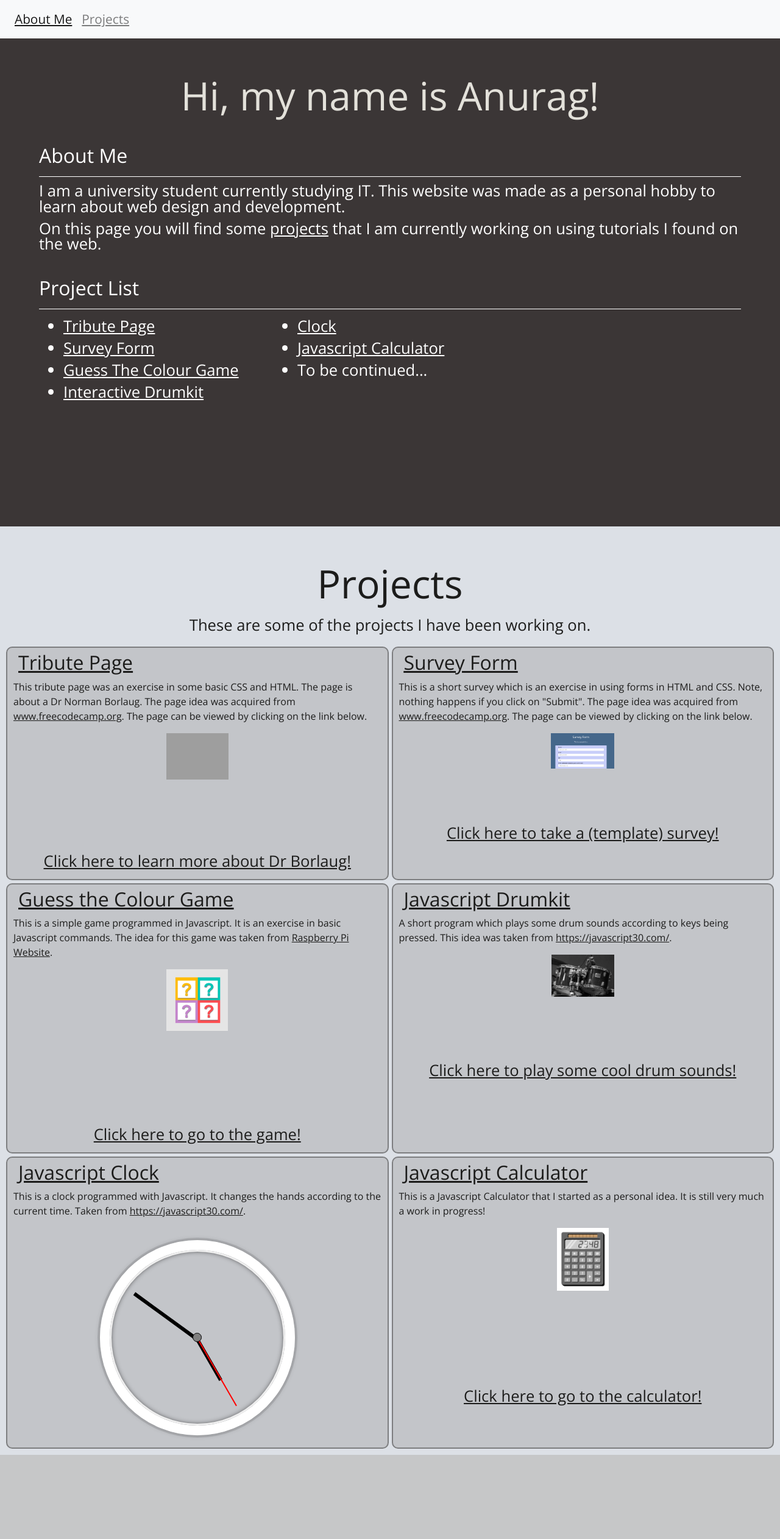
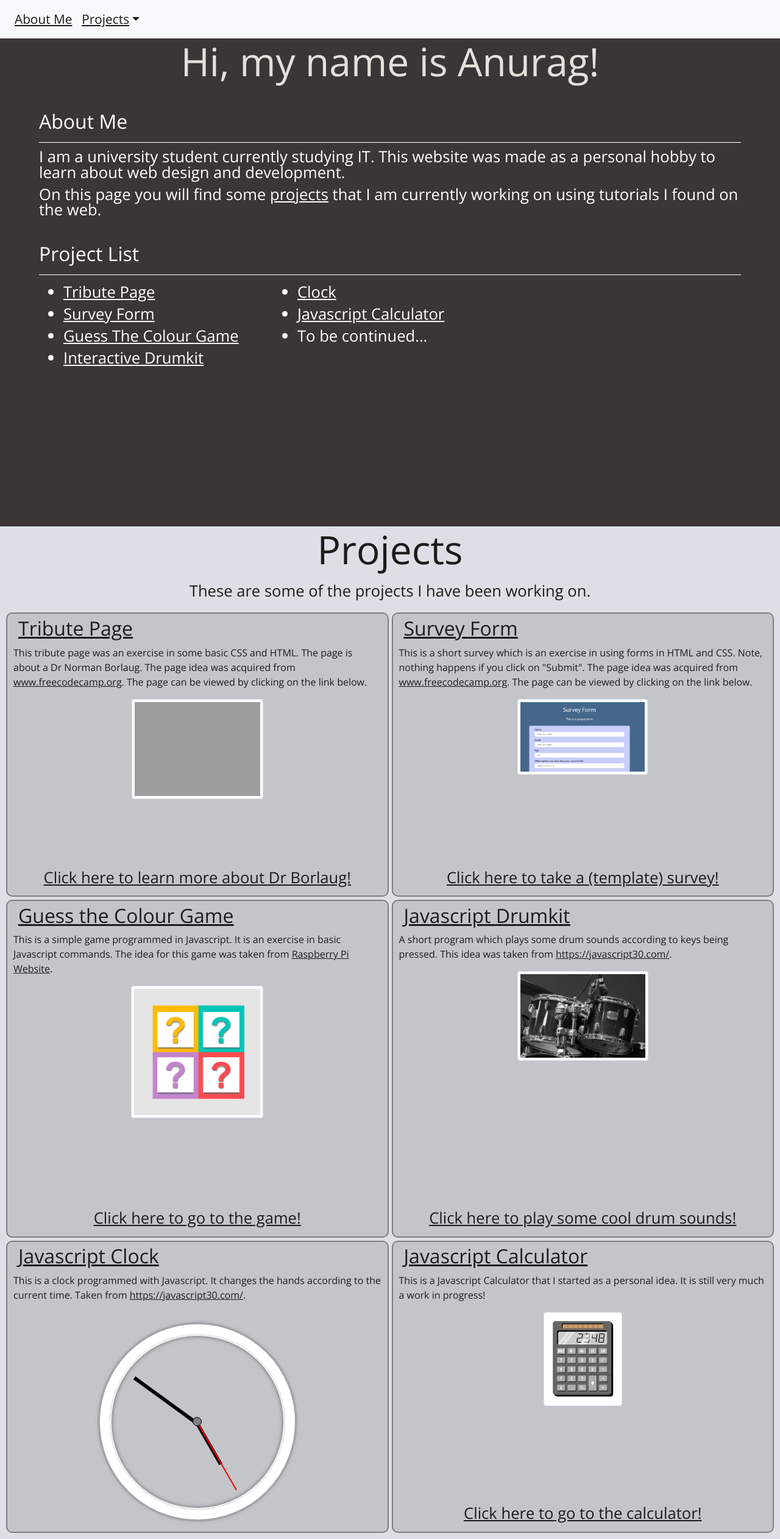
Before and after one commit to anuragpurkayastha/anuragpurkayastha.github.io, a PHP site: page / in a window 1280 px wide. Shown: the whole page at 61% size. Before the commit the page ends 2385 px from the top, so only its background shows below. Run offline with PHP 8.4, Linux system fonts and the light colour scheme; grey boxes are pictures that could not be loaded.

Commit message:
Implemented Bootstrap on Homepage

```diff
--- a/css/style.css
+++ b/css/style.css
@@ -15,7 +15,6 @@ html {
 }
 
 body {
-  margin: 0;
   font-family: 'Open Sans';
   background-color: #dce0e6;
   color: #1c1c1b;
@@ -46,7 +45,6 @@ h1 {
   font-size: 400%;
   text-align: center;
   text-decoration: none;
-  padding-top: 56px;
   margin: 0px auto 10px auto;
 }
 
@@ -62,7 +60,7 @@ nav	{
 }
 
 nav a:hover	{
-	background-color: red;
+	background-color: #c8cbcf;
 }
 /*================================================*/
 /*	Welcome section*/
@@ -130,9 +128,6 @@ nav a:hover	{
 }
 
 .project-section {
-  display: flex;
-  flex:1;
-  flex-direction: column;
   border: 2px solid #7d7e80;
   border-radius: 10px;
   padding-left: 10px;
@@ -151,13 +146,12 @@ nav a:hover	{
 	font-weight: 400;
 	font-size: 2rem;
 	text-align: left;
-  margin: 0.3rem auto 0.5rem 0.5rem;
+	margin: 0.3rem auto 0.5rem 0.5rem;
 }
 
 .project-section img{
-	max-width: 40%;
-	max-height: 40%;
-	margin: 0px auto 10px auto;
+	max-width: 60%;
+	max-height: 60%;
 }
 
 .project-link {
--- a/index.html
+++ b/index.html
@@ -3,27 +3,35 @@
   <head>
     <meta charset="utf-8">
 	<link rel="stylesheet" href="https://stackpath.bootstrapcdn.com/bootstrap/4.3.1/css/bootstrap.min.css" integrity="sha384-ggOyR0iXCbMQv3Xipma34MD+dH/1fQ784/j6cY/iJTQUOhcWr7x9JvoRxT2MZw1T" crossorigin="anonymous">
+	<script src="https://code.jquery.com/jquery-3.3.1.slim.min.js" integrity="sha384-q8i/X+965DzO0rT7abK41JStQIAqVgRVzpbzo5smXKp4YfRvH+8abtTE1Pi6jizo" crossorigin="anonymous"></script>
+	<script src="https://cdnjs.cloudflare.com/ajax/libs/popper.js/1.14.7/umd/popper.min.js" integrity="sha384-UO2eT0CpHqdSJQ6hJty5KVphtPhzWj9WO1clHTMGa3JDZwrnQq4sF86dIHNDz0W1" crossorigin="anonymous"></script>
+	<script src="https://stackpath.bootstrapcdn.com/bootstrap/4.3.1/js/bootstrap.min.js" integrity="sha384-JjSmVgyd0p3pXB1rRibZUAYoIIy6OrQ6VrjIEaFf/nJGzIxFDsf4x0xIM+B07jRM" crossorigin="anonymous"></script>
     <link rel="stylesheet" type="text/css" href="css/style.css">
 	<link href="https://fonts.googleapis.com/css?family=Open+Sans&display=swap" rel="stylesheet">
     <meta name="viewport" content="width=device-width, initial-scale=1.0">
     <title>Home</title>
   </head>
-  <body id="home-page">
+  <body>
 
 	<!--NAV BAR-->
-	<nav class = "navbar navbar-expand-sm bg-light navbar-light sticky-top">
+	<nav class = "d-flex navbar navbar-expand-sm bg-light navbar-light">
 		<ul class="navbar-nav">
 			<li class = "nav-item active">
 				<a class="nav-link" href="#">About Me</a>
 			</li>
-			<li class = "nav-item">
-				<a class="nav-link" href="#projects">Projects</a>
+			<li class = "nav-item dropdown active">
+				<a class="nav-link dropdown-toggle mr-auto" href="#" id="navbarDropdown" role="button" data-toggle="dropdown" aria-haspopup="true" aria-expanded="false">Projects</a>
+				<div class="dropdown-menu" aria-labelledby="navbarDropdown">
+				<a class="dropdown-item" href="#tributePageProject">Tribute Page</a>
+				<a class="dropdown-item" href="#">Another action</a>
+				</div>
 			</li>
+        </a>
 		</ul>
 	</nav>
 
     <!-- WELCOME SECTION -->
-    <section class="welcome-section">
+    <div class="welcome-section">
         <h1 id="welcomeSectionHeader">Hi, my name is Anurag!</h1>
 
         <div class="box">
@@ -51,10 +59,10 @@
             </div>
 
         </div>
-    </section>
+    </div>
 
     <!--PROJECTS SECTION -->
-    <section class="projects" id="projects">
+    <div class="projects" id="projects">
         <h1>Projects</h1>
 
         <p>These are some of the projects I have been working on.</p>
@@ -63,51 +71,51 @@
         <!-- PROJECT TILES -->
 		<div class="projects-container">
             <!--Tribute Page -->
-			<div id="tributePageProject" class="project-section">
+			<div id="tributePageProject" class="d-flex flex-column project-section">
 				<h3><a href="./project1_tributepage.html">Tribute Page</a></h3>
 
 				<p>This tribute page was an exercise in some basic CSS and HTML. The page is about a Dr Norman Borlaug. The page idea was acquired from <a href="https://www.freecodecamp.org" target="_blank">www.freecodecamp.org</a>. The page can be viewed by clicking on the link below.</p>
 
-				<a href="./project1_tributepage.html"><img src="https://c2.staticflickr.com/4/3689/10613180113_fdf7bcd316_b.jpg" alt="Tribute Page"></a>
+				<a href="./project1_tributepage.html"><img src="https://c2.staticflickr.com/4/3689/10613180113_fdf7bcd316_b.jpg" alt="Tribute Page" class="img-thumbnail img-fluid"></a>
 
-				<a class = "project-link" href="./project1_tributepage.html">Click here to learn more about Dr Borlaug!</a>
+				<a class = "mt-auto project-link" href="./project1_tributepage.html">Click here to learn more about Dr Borlaug!</a>
 			</div>
 
       		<!--Survey Form -->
-      		<div id="surveyFormProject" class="project-section">
+      		<div id="surveyFormProject" class="d-flex flex-column project-section">
       			<h3><a href="./project2_surveyform.html">Survey Form</a></h3>
 
       			<p>This is a short survey which is an exercise in using forms in HTML and CSS. Note, nothing happens if you click on "Submit". The page idea was acquired from <a href="https://www.freecodecamp.org" target="_blank">www.freecodecamp.org</a>. The page can be viewed by clicking on the link below.</p>
 
-      			<a href="./project2_surveyform.html"><img src="./img/Survey_image.png" alt="Tribute Page"></a>
+      			<a href="./project2_surveyform.html"><img src="./img/Survey_image.png" alt="Survey form image" class="img-thumbnail img-fluid"></a>
 
-      			<a class="project-link" href="./project2_surveyform.html">Click here to take a (template) survey!</a>
+      			<a class="mt-auto project-link" href="./project2_surveyform.html">Click here to take a (template) survey!</a>
       		</div>
 
       		<!--Project 3 - Javascript Game: Guess The Colour-->
-      		<div id="guessTheColourGame" class="project-section">
+      		<div id="guessTheColourGame" class="d-flex flex-column project-section">
       			<h3><a href="./GuessTheColourGame.html">Guess the Colour Game</a></h3>
 
       			<p>This is a simple game programmed in Javascript. It is an exercise in basic Javascript commands. The idea for this game was taken from <a href="https://projects.raspberrypi.org/en/projects/cd-beginner-javascript-sushi" target="_blank">Raspberry Pi Website</a>.</p>
 
-    			  <a href="./GuessTheColourGame.html"><img src="./img/guessTheColourImage_homepage.jpg" alt="Guess The Colour game page"></a>
+    			  <a href="./GuessTheColourGame.html"><img src="./img/guessTheColourImage_homepage.jpg" alt="Guess The Colour game page" class="img-thumbnail img-fluid"></a>
 
       			<a class = "project-link" href="./GuessTheColourGame.html">Click here to go to the game!</a>
       		</div>
 
     		<!-- Javascript Drumkit-->
-      		<div id="javascriptDrumkit" class="project-section">
+      		<div id="javascriptDrumkit" class="d-flex flex-column project-section">
       			<h3><a href="./Javascript-Drumkit.html">Javascript Drumkit</a></h3>
 
       			<p>A short program which plays some drum sounds according to keys being pressed. This idea was taken from <a href="https://javascript30.com/" target="_blank">https://javascript30.com/</a>.</p>
 
-    			  <a href="./Javascript-Drumkit.html"><img src="./img/drumkit.jpg" alt="Image of drumkit"></a>
+    			  <a href="./Javascript-Drumkit.html"><img src="./img/drumkit.jpg" alt="Image of drumkit" class="img-thumbnail img-fluid"></a>
 
-      			<a class = "project-link" href="./Javascript-Drumkit.html">Click here to play some cool drum sounds!</a>
+      			<a class = "mt-auto project-link" href="./Javascript-Drumkit.html">Click here to play some cool drum sounds!</a>
       		</div>
 
     		<!--Javascript clock -->
-    		<div id="javascriptClock" class = "project-section">
+    		<div id="javascriptClock" class = "d-flex flex-column project-section">
     			<h3>Javascript Clock</h3>
 
     			<p>This is a clock programmed with Javascript. It changes the hands according to the current time. Taken from <a href="https://javascript30.com/" target="_blank">https://javascript30.com/</a>.</p>
@@ -123,15 +131,15 @@
     		</div>
 
 			<!--Javascript Calculator -->
-    		<div id="javascriptCalculator" class = "project-section">
+    		<div id="javascriptCalculator" class = "d-flex flex-column project-section">
     			<h3>Javascript Calculator</h3>
 
     			<p>This is a Javascript Calculator that I started as a personal idea. It is still very much a work in progress!</p>
-				<a href="./JavascriptCalculator.html"><img src="./img/calculator.png" alt="Image of calculator"></a>
-				<a class="project-link" href="./JavascriptCalculator.html">Click here to go to the calculator!</a>
+				<a href="./JavascriptCalculator.html"><img src="./img/calculator.png" alt="Image of calculator" class="img-thumbnail img-fluid"></a>
+				<a class="mt-auto project-link" href="./JavascriptCalculator.html">Click here to go to the calculator!</a>
     		</div>
         </div>
-    </section>
+    </div>
 
 	<script src="js/JavascriptClock.js"></script>
   </body>
```
